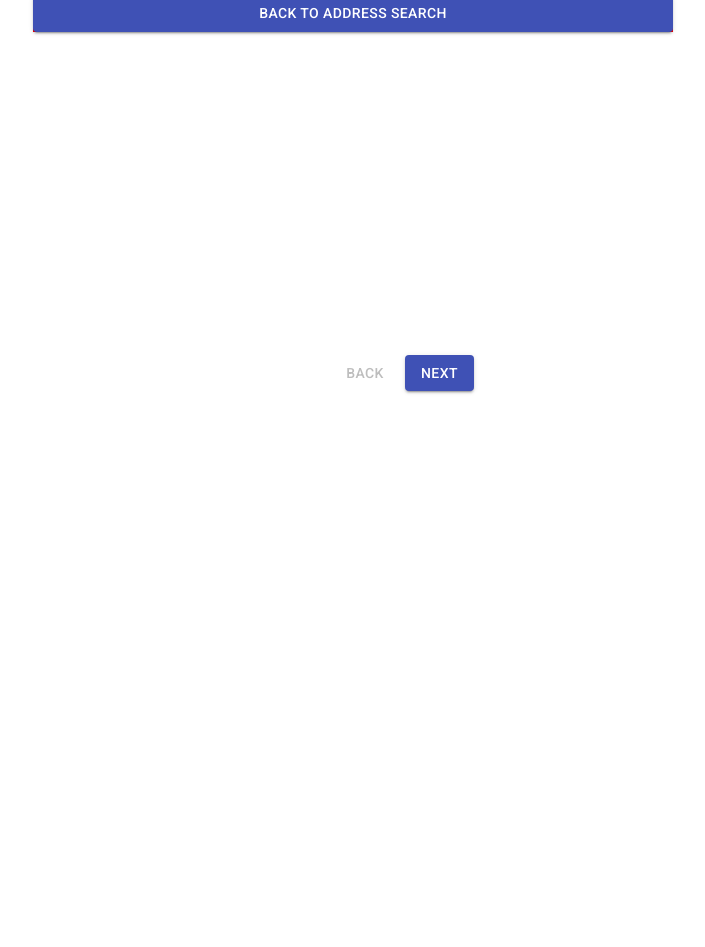
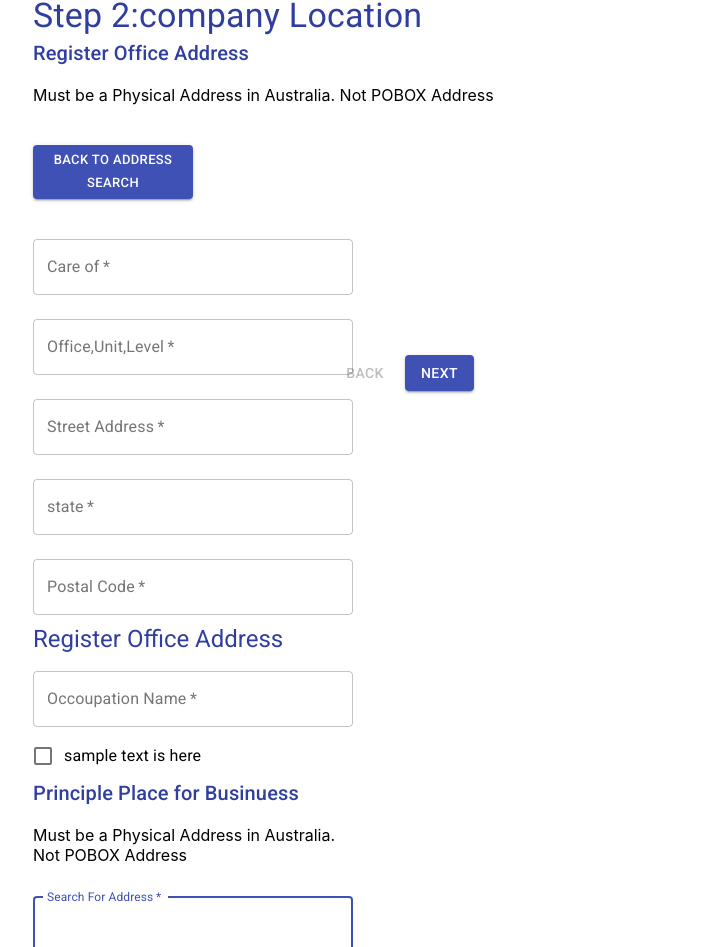
Before and after one commit to arslanismail/React-16-Materialize-Ui-Project-Boiler-Plate, a React (Create React App) app: page / in a window 1280 px wide. Shown: the part 369-1316 px from the top of the page, without its empty margins (287-992 px from the left). Before the commit the page ends 800 px from the top, so only its background shows below. Built offline with nearby package versions, Linux system fonts and the light colour scheme.

Commit message:
1st screen

```diff
--- a/src/App.js
+++ b/src/App.js
@@ -48,7 +48,7 @@ function App(props) {
             ))}
           </Stepper>
         </div>
-        <div style={{ backgroundColor: "red" }}>
+        <div>
           <Switch>
             <Route path="/" exact component={Home}></Route>
             <Route path="/about" component={About}></Route>
@@ -56,7 +56,9 @@ function App(props) {
             <Route component={GenericNotFound} />
           </Switch>
 
-          <div className={classes.bottomButtons}>
+
+        </div>
+        <div className={classes.bottomButtons}>
             <Button
               disabled={activeStep === 0}
               onClick={handleBack}
@@ -68,8 +70,8 @@ function App(props) {
               {activeStep === steps.length - 1 ? "Finish" : "Next"}
             </Button>
           </div>
-        </div>
       </Layout>
+
     </React.Fragment>
   );
 }
--- a/src/components/Home.js
+++ b/src/components/Home.js
@@ -1,19 +1,128 @@
 import React from "react";
 import { Button } from "@material-ui/core";
 import Utility from "./../utils/Utility";
+import Typography from '@material-ui/core/Typography';
+import TextField from '@material-ui/core/TextField';
+import Checkbox from '@material-ui/core/Checkbox';
+import FormControlLabel from '@material-ui/core/FormControlLabel';
 export default function Home() {
-  const classes = Utility.useCardStyles();
+  const classes = Utility.useFormStyles();
   return (
-    <React.Fragment>
+    <div className={classes.root}>
+
+      <Typography component="h1" variant="h4" className={classes.typo}>
+          Step 2:company Location
+        </Typography>
+
+        <Typography component="h1" variant="h6" className={classes.typo}>
+          Register Office Address
+        </Typography>
+        <p>Must be a Physical Address in Australia. Not POBOX Address</p>
       <Button
-        type="submit"
-        fullWidth
+        type="backButton"
+        size="small"
         variant="contained"
         color="primary"
-        className={classes.submit}
+        className={classes.backButton}
       >
         Back to Address Search
       </Button>
-    </React.Fragment>
+      <form className={classes.form} noValidate>
+          <TextField
+            variant="outlined"
+            margin="normal"
+            required
+            fullWidth
+            id="care"
+            label="Care of"
+            name="care"
+            autoComplete="Text"
+            autoFocus
+          />
+           <TextField
+            variant="outlined"
+            margin="normal"
+            required
+            fullWidth
+            id="office"
+            label="Office,Unit,Level"
+            name="office"
+            autoComplete="Text"
+            autoFocus
+          />
+           <TextField
+            variant="outlined"
+            margin="normal"
+            required
+            fullWidth
+            id="address"
+            label="Street Address"
+            name="address"
+            autoComplete="Text"
+            autoFocus
+          />
+          <TextField
+            variant="outlined"
+            margin="normal"
+            required
+            fullWidth
+            id="state"
+            label="state"
+            name="state"
+            autoComplete="Text"
+            autoFocus
+          />
+          <TextField
+            variant="outlined"
+            margin="normal"
+            required
+            fullWidth
+            id="postCode"
+            label="Postal Code"
+            name="postCode"
+            autoComplete="Text"
+            autoFocus
+          />
+
+          <Typography component="h1" variant="h5" className={classes.typo}>
+          Register Office Address
+        </Typography>
+
+        <TextField
+            variant="outlined"
+            margin="normal"
+            required
+            fullWidth
+            id="occupationName"
+            label="Occoupation Name"
+            name="occuopationName"
+            autoComplete="Text"
+            autoFocus
+          />
+
+        <FormControlLabel
+            control={<Checkbox value="remember" color="primary" />}
+            label="sample text is here"
+          />
+
+<Typography component="h1" variant="h6" className={classes.typo}>
+          Principle Place for Businuess
+        </Typography>
+        <p>Must be a Physical Address in Australia. Not POBOX Address</p>
+
+        <TextField
+            variant="outlined"
+            margin="normal"
+            required
+            fullWidth
+            id="searchAddress"
+            label="Search For Address"
+            name="searchAddress"
+            autoComplete="Text"
+            autoFocus
+          />
+          </form>
+
+    </div>
   );
 }
--- a/src/utils/Utility.js
+++ b/src/utils/Utility.js
@@ -72,4 +72,22 @@ export default class Utility {
       },
     },
   }));
+
+  static useFormStyles = makeStyles((theme) => ({
+
+    form: {
+      width: '50%', // Fix IE 11 issue.
+      marginTop: theme.spacing(1),
+    },
+    backButton: {
+      width: '25%',
+      margin: theme.spacing(3, 0, 2),
+    },
+    root: {
+      flexGrow: 1,
+    },
+    typo:{
+      color:'#303F9F'
+    },
+  }));
 }
```
